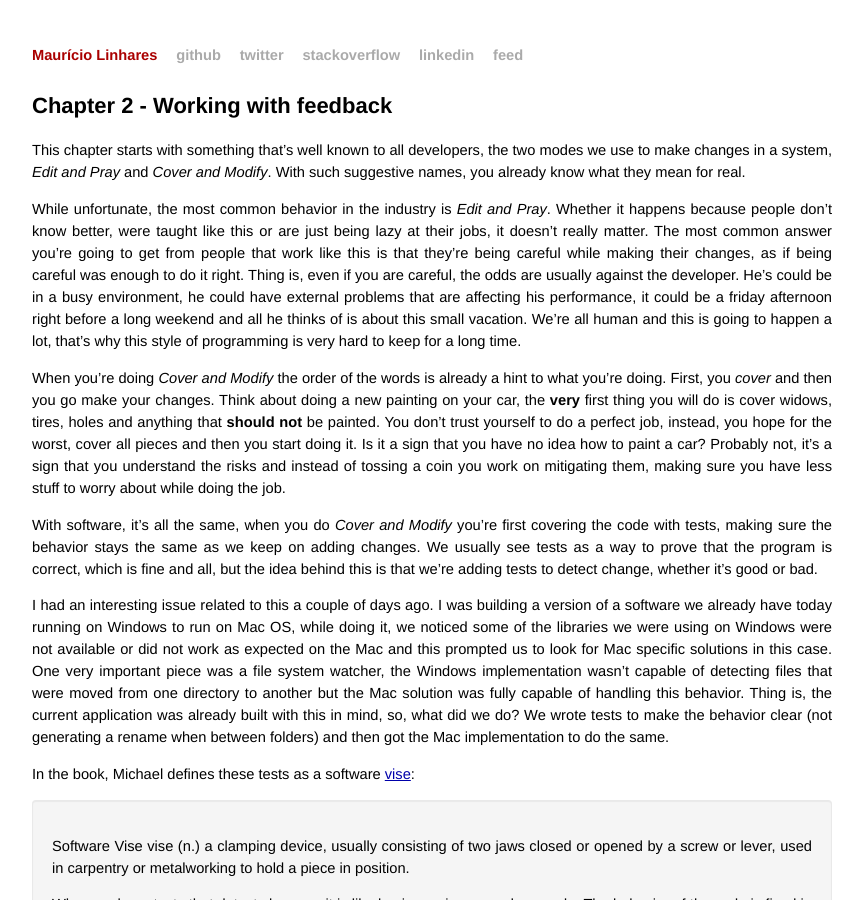
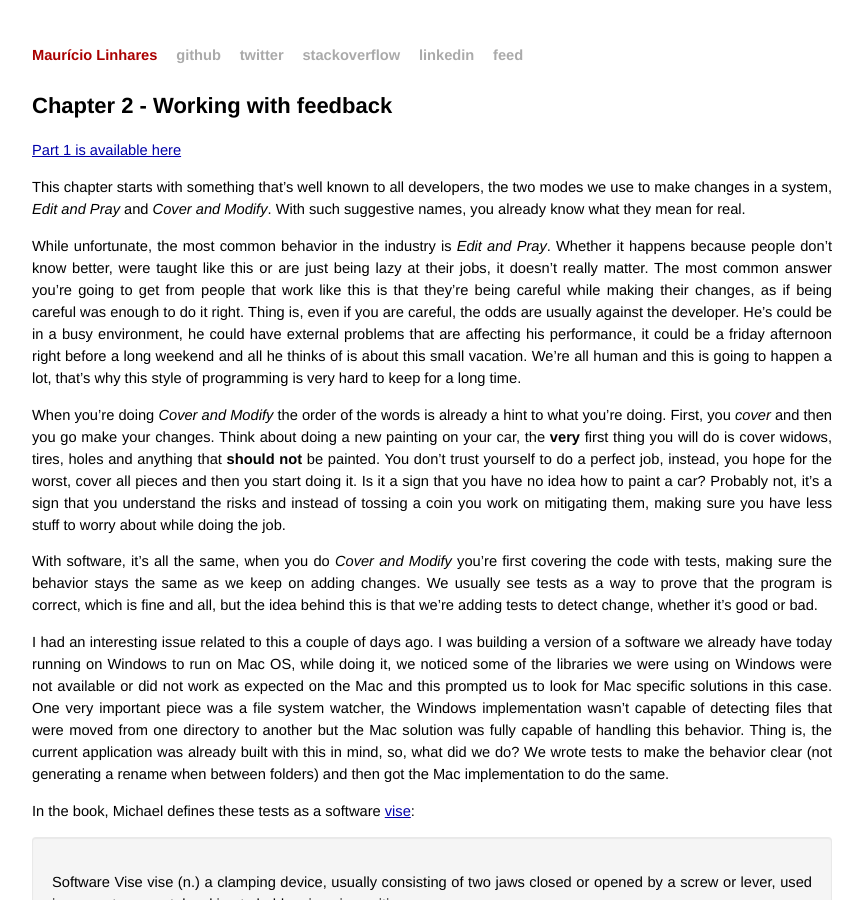
Before and after one commit to mauricio/mauricio.github.com, a Jekyll site: the page built from _posts/2012-07-21-summary-of-working-effectivelly-with-legacy-code-part-2.md, in a window 1280 px wide and 900 px high. Shown: the whole window, without its empty margins (208-1071 px from the left). Built offline with Jekyll 4.4.1, drawn with Linux system fonts in a browser that asks for light colours; Markdown is read by kramdown in place of the engine named in the settings; comment, search, counter and statistics services are not loaded.

```diff
--- a/_posts/2012-07-21-summary-of-working-effectivelly-with-legacy-code-part-2.md
+++ b/_posts/2012-07-21-summary-of-working-effectivelly-with-legacy-code-part-2.md
@@ -4,6 +4,8 @@
 ---
 
 # Chapter 2 - Working with feedback
+
+[Part 1 is available here](/2012/07/21/summary-of-working-effectivelly-with-legacy-code-part-1.html)
 
 This chapter starts with something that's well known to all developers, the two modes we use to make changes in a system, _Edit and Pray_ and _Cover and Modify_. With such suggestive names, you already know what they mean for real.
 
```
Also changed, not shown: _posts/2012-07-21-summary-of-working-effectivelly-with-legacy-code-part-1.md (+2 -0 lines).
